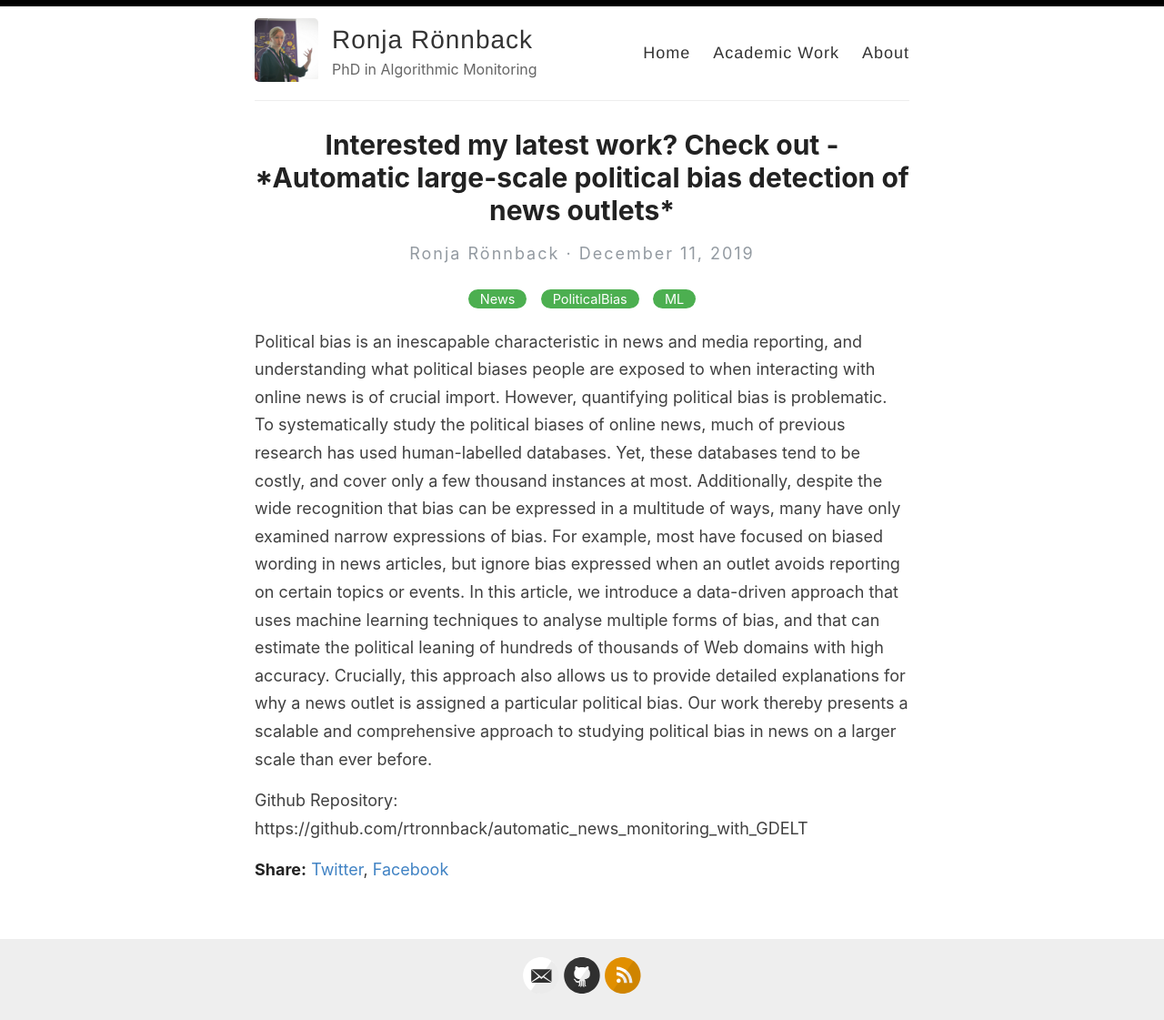
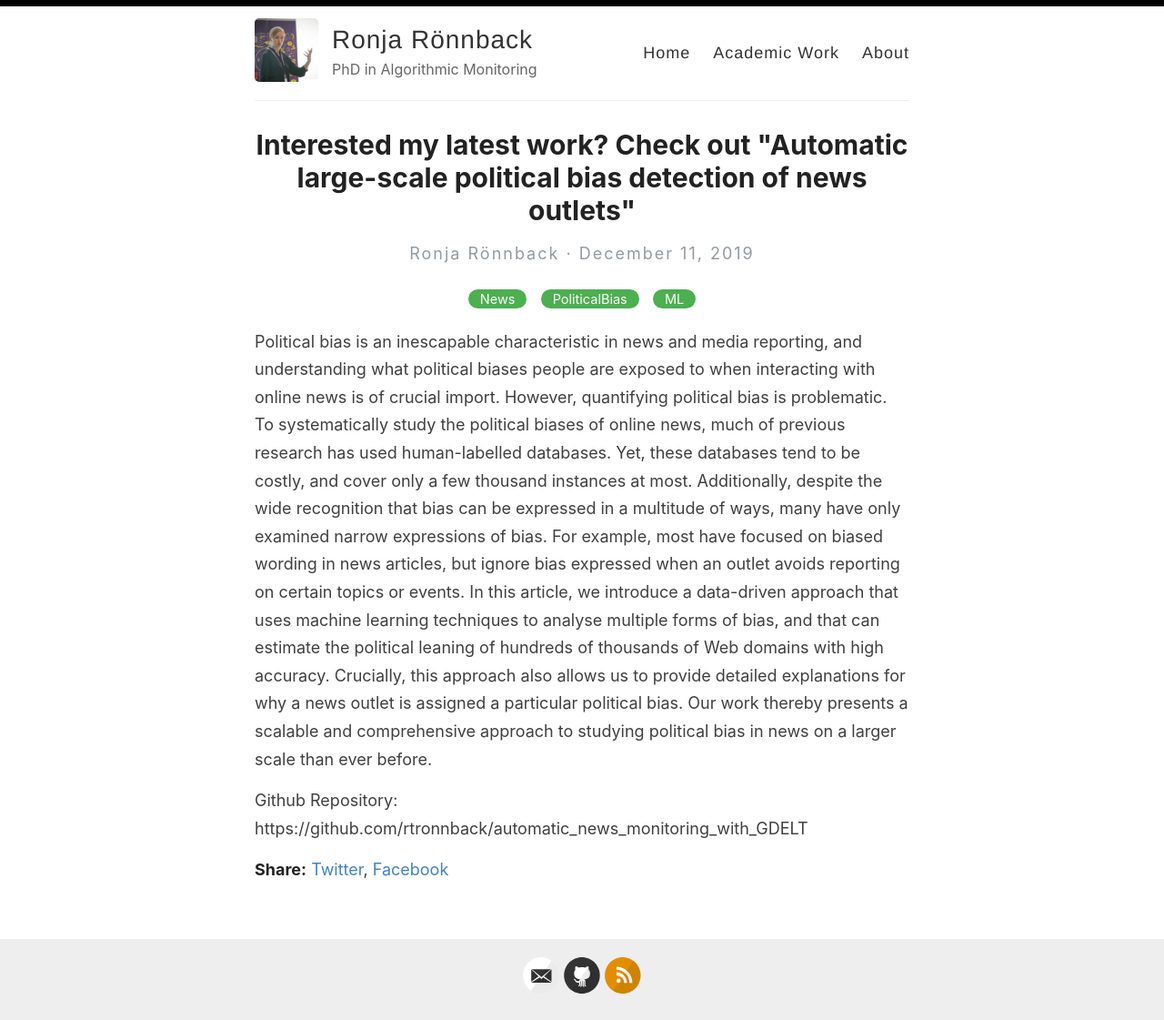
Before and after one commit to rtronnback/rtronnback.github.io, a Jekyll site: the page built from _posts/2019-12-11-pullquotes.md, in a window 1280 px wide. Shown: the whole page at 91% size. Built offline with Jekyll 4.4.1, drawn with Linux system fonts in a browser that asks for light colours.

Commit message:
Update 2019-12-11-pullquotes.md

```diff
--- a/_posts/2019-12-11-pullquotes.md
+++ b/_posts/2019-12-11-pullquotes.md
@@ -1,6 +1,6 @@
 ---
 layout: post
-title:  Interested  my latest work? Check out - *Automatic large-scale political bias detection of news outlets*
+title:  Interested  my latest work? Check out "Automatic large-scale political bias detection of news outlets"
 categories: [News, PoliticalBias, ML]
 excerpt: Political bias is an inescapable characteristic in news and media. We introduce a data-driven approach using Machine Learning to analyse it in a globally scalable way that accounts for more manifestations of bias, and with explanations for each classification to better help understand why a news outlet is labelled as either left- or right-leaning.
 ---
```
